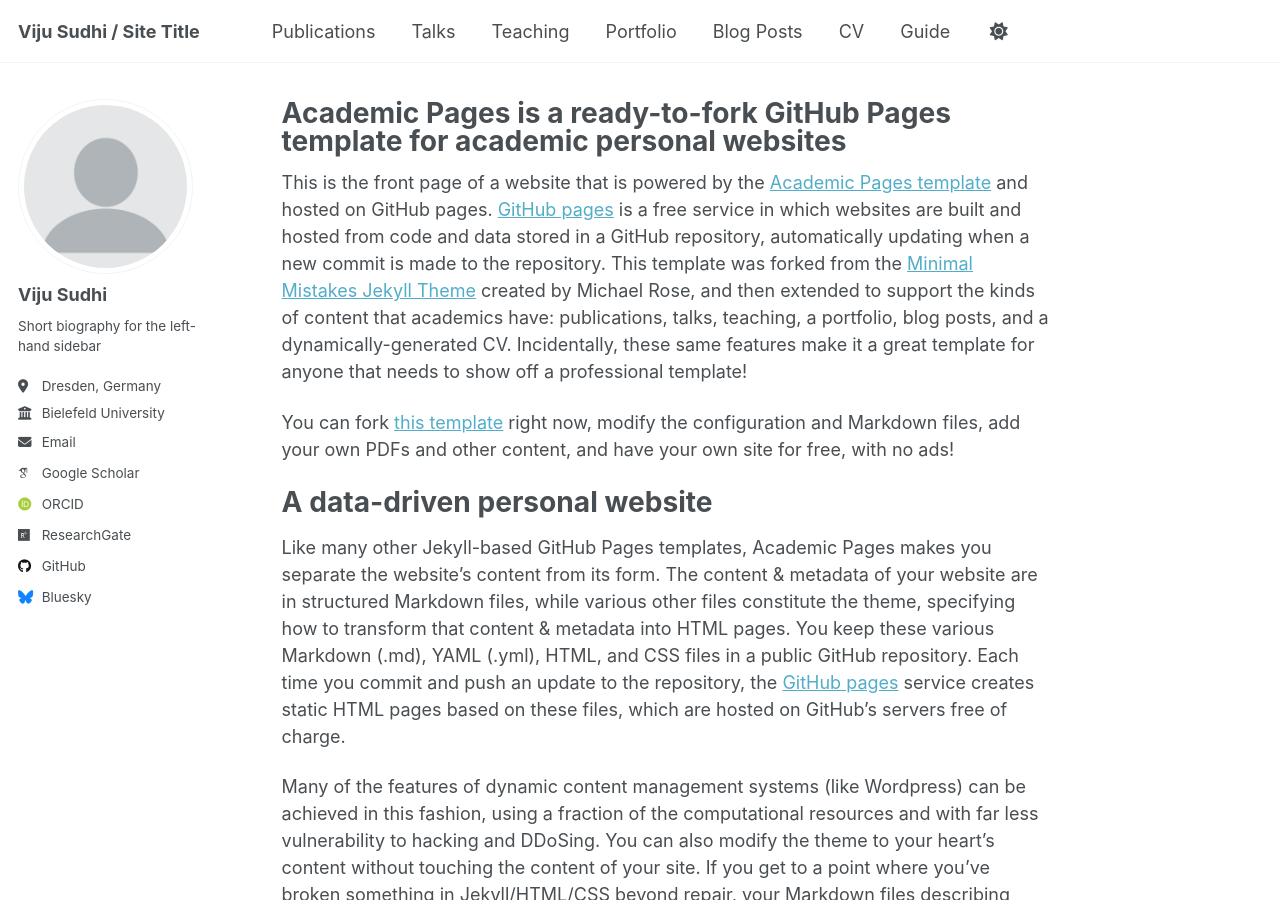
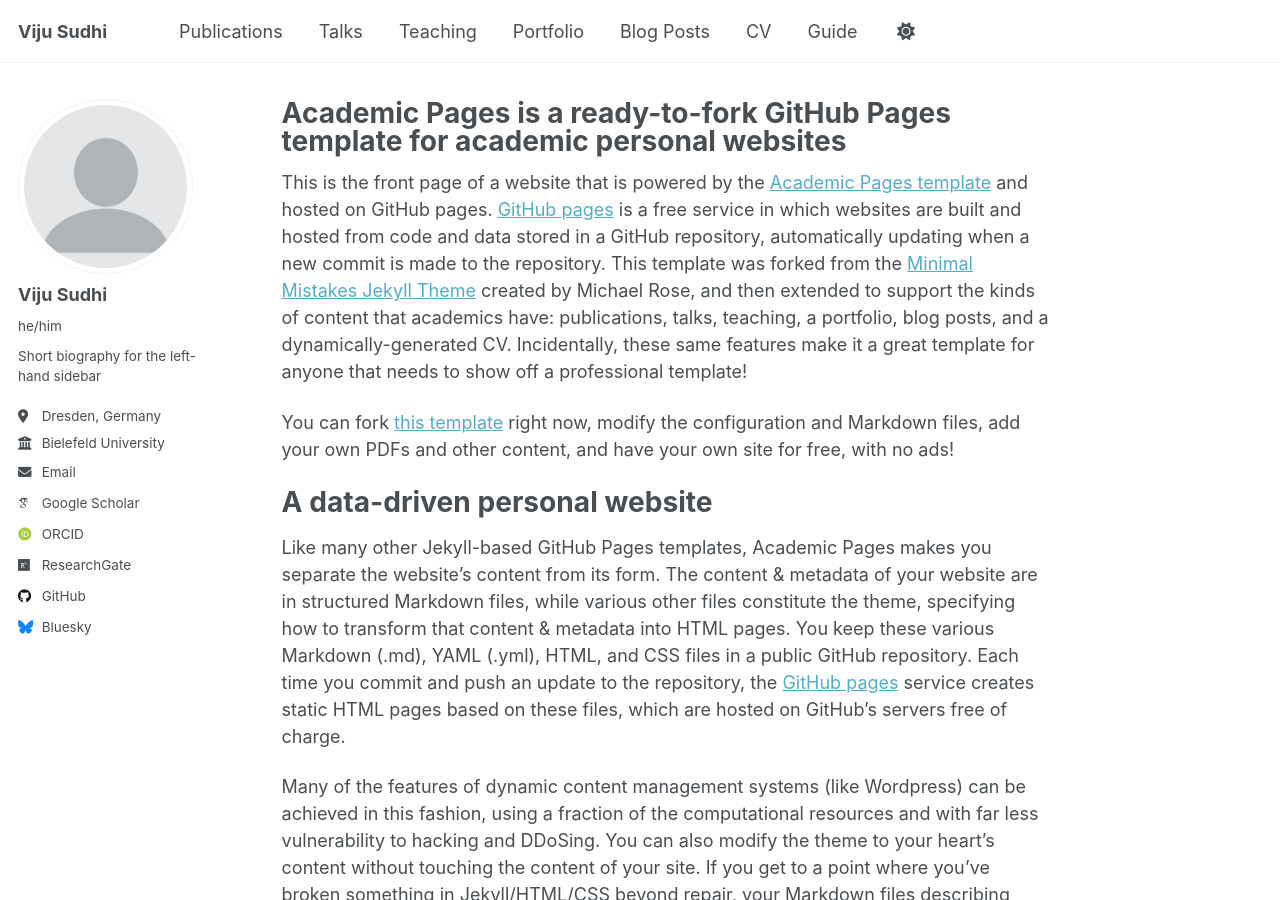
Before and after one commit to vijusudhi/vijusudhi.github.io, a Jekyll site: the page built from _pages/about.md, in a window 1280 px wide and 900 px high. Built offline with Jekyll 4.4.1, drawn with Linux system fonts in a browser that asks for light colours; some web fonts are replaced; a script that is not in the unit is left out.

Commit message:
Update _config.yml

```diff
--- a/_config.yml
+++ b/_config.yml
@@ -9,10 +9,10 @@
 # Basic Site Settings
 locale                   : "en-US"
 site_theme               : "default"
-title                    : "Viju Sudhi / Site Title"
+title                    : "Viju Sudhi"
 title_separator          : "-"
 name                     : &name "Viju Sudhi"
-description              : &description "personal description"
+description              : &description "Research Associate / PhD Student at Semantic Computing Group, Bielefeld University | Master's graduate from Otto von Guericke University, Magdeburg"
 url                      : https://vijusudhi.github.io # the base hostname & protocol for your site e.g. "https://[your GitHub username].github.io" or if you already have some other page hosted on Github then use "https://[your GitHub username].github.io/[Your Repo Name]"
 baseurl                  : "" # the subpath of your site, e.g. "/blog"
 repository               : "vijusudhi/vijusudhi.github.io"
@@ -24,7 +24,7 @@ author:
   # Biographic information
   avatar           : "profile.png"
   name             : "Viju Sudhi"
-  pronouns         : # example: "she/her"
+  pronouns         : "he/him"
   bio              : "Short biography for the left-hand sidebar"
   location         : "Dresden, Germany"
   employer         : "Bielefeld University"
@@ -32,15 +32,15 @@ author:
   email            : "viju.sudhi@uni-bielfeld.de"
 
   # Academic websites
-  academia         : # URL
-  arxiv            : # URL - Update with the correct link to your profile
+  # academia         : # URL
+  # arxiv            : # URL - Update with the correct link to your profile
   googlescholar    : "https://scholar.google.com/citations?user=JNymskMAAAAJ&hl=en"
-  impactstory      : # URL
+  # impactstory      : # URL
   orcid            : "http://orcid.org/0009-0009-0325-7526"
-  semantic         : # URL
-  pubmed           : # "https://www.ncbi.nlm.nih.gov/pubmed/?term=john+snow"
+  # semantic         : # URL
+  # pubmed           : # "https://www.ncbi.nlm.nih.gov/pubmed/?term=john+snow"
   researchgate     : https://www.researchgate.net/profile/Viju-Sudhi?ev=hdr_xprf
-  scopus           : # URL
+  # scopus           : # URL
 
   # Repositories and software development
   bitbucket        : # Username - Update with your username on the site
```
